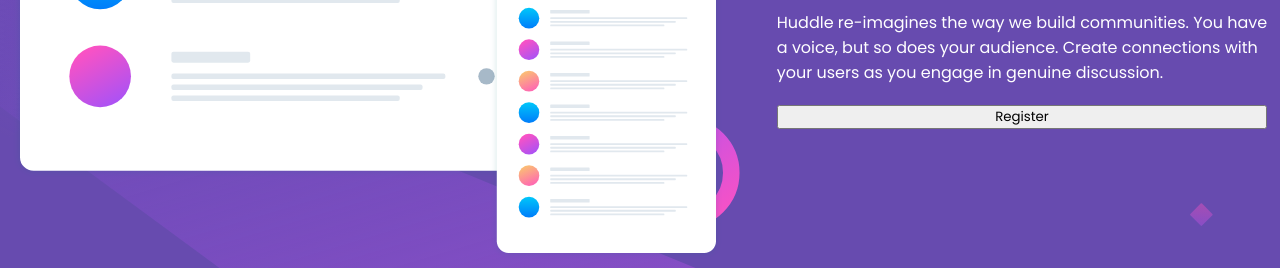
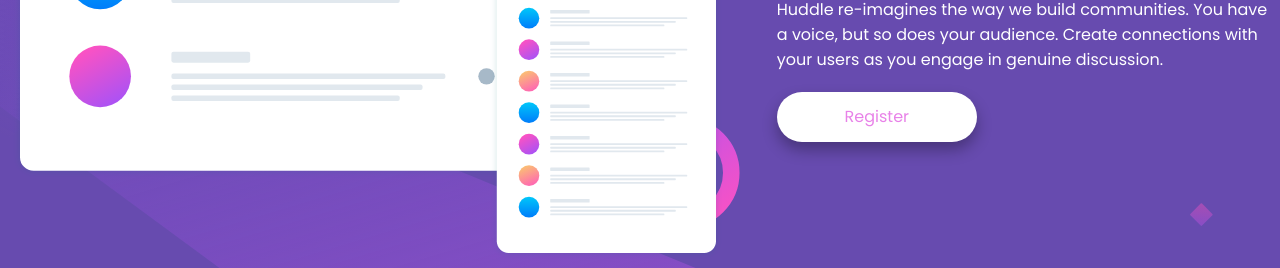
Before and after one commit to EllyMarc/huddlelandingpage.github.io, a plain HTML site: page index.html in a window 1280 px wide. Shown: the part 374-642 px from the top of the page. Drawn offline with Linux system fonts and the light colour scheme.

Commit message:
Update index.html

```diff
--- a/index.html
+++ b/index.html
@@ -33,9 +33,10 @@
             </p>
 
 
-            <button>
+             </p>
+            <a id="button">
                 Register
-            </button>
+            </a>
         </div>
 
     </main>
```
